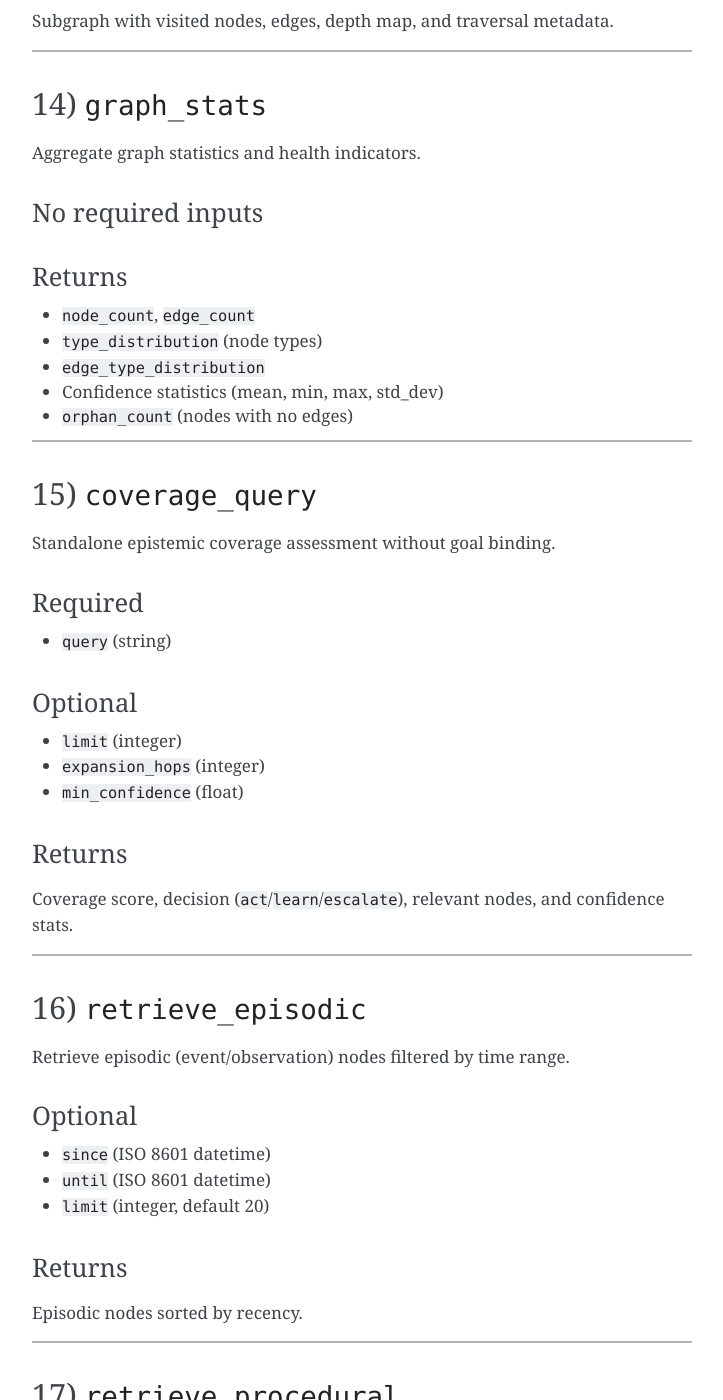
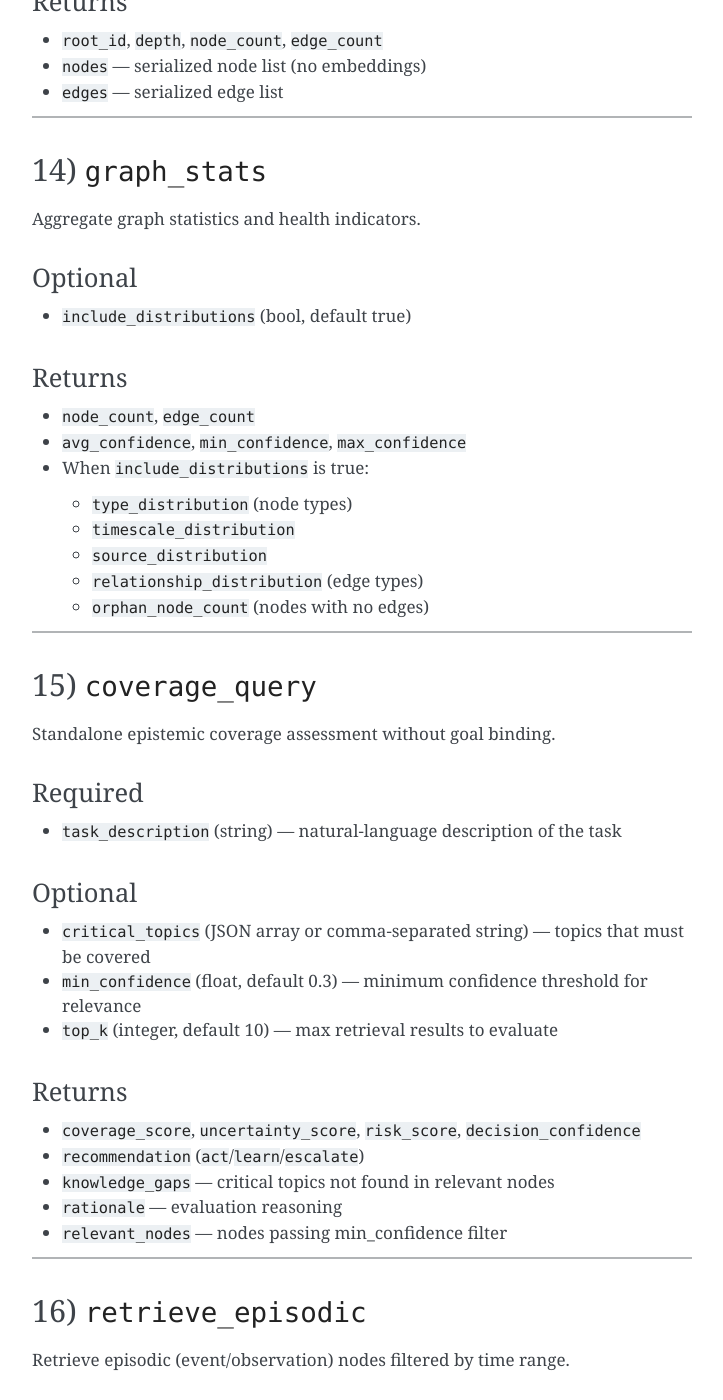
Before and after one commit to c-u-l8er/graphonomous, a Sphinx documentation site: the page built from docs/mcp-tools.md, in a window 1280 px wide and 1400 px high, scrolled down 8911 px. Shown: the whole window, without its empty margins (388-1111 px from the left). Built offline with Sphinx 7.4.7, drawn with Linux system fonts in a browser that asks for light colours; some of the changed text lies outside the part shown.

Commit message:
Update docs for v0.2.0: tool counts, parameter names, Claude Code config
- README: 21→22 tools, add delete_node/manage_edge to list, add Claude Code
  .mcp.json config, fix npm smoke test version, update license to Apache-2.0
- docs/mcp-tools.md: fix parameter names to match actual code for
  graph_traverse, graph_stats, coverage_query, retrieve_episodic,
  retrieve_procedural, learn_from_feedback, learn_detect_novelty,
  learn_from_interaction
- docs/faq.md: expand node types (3→6), edge types (5→16), add
  consolidation pipeline stages
- docs/quickstart.md: fix build-from-source to use mix release instead of
  escript.build, add Claude Code config section
- npm/README.md: add Claude Code .mcp.json configuration
- AGENTS.md: add 3 new node types, update EXLA status

Co-Authored-By: Claude Opus 4.6 <noreply@anthropic.com>

```diff
--- a/docs/mcp-tools.md
+++ b/docs/mcp-tools.md
@@ -317,15 +317,17 @@ Execute one survey + triage + dispatch cycle.
 BFS walk from a starting node with depth and relationship filters.
 
 ### Required
-- `start_node_id` (string)
+- `node_id` (string) — starting node ID
 
 ### Optional
-- `max_depth` (integer, default 3)
-- `relationship_types` (comma-separated string, e.g. `"causal,supports"`)
-- `include_content` (bool, default true)
+- `depth` (integer, default 2, max 5)
+- `relationships` (JSON array or comma-separated string, e.g. `"[\"supports\",\"causes\"]"`)
+- `limit` (integer, default 50) — max total nodes to return
 
 ### Returns
-Subgraph with visited nodes, edges, depth map, and traversal metadata.
+- `root_id`, `depth`, `node_count`, `edge_count`
+- `nodes` — serialized node list (no embeddings)
+- `edges` — serialized edge list
 
 ---
 
@@ -333,14 +335,18 @@ Subgraph with visited nodes, edges, depth map, and traversal metadata.
 
 Aggregate graph statistics and health indicators.
 
-### No required inputs
+### Optional
+- `include_distributions` (bool, default true)
 
 ### Returns
 - `node_count`, `edge_count`
-- `type_distribution` (node types)
-- `edge_type_distribution`
-- Confidence statistics (mean, min, max, std_dev)
-- `orphan_count` (nodes with no edges)
+- `avg_confidence`, `min_confidence`, `max_confidence`
+- When `include_distributions` is true:
+  - `type_distribution` (node types)
+  - `timescale_distribution`
+  - `source_distribution`
+  - `relationship_distribution` (edge types)
+  - `orphan_node_count` (nodes with no edges)
 
 ---
 
@@ -349,15 +355,19 @@ Aggregate graph statistics and health indicators.
 Standalone epistemic coverage assessment without goal binding.
 
 ### Required
-- `query` (string)
+- `task_description` (string) — natural-language description of the task
 
 ### Optional
-- `limit` (integer)
-- `expansion_hops` (integer)
-- `min_confidence` (float)
+- `critical_topics` (JSON array or comma-separated string) — topics that must be covered
+- `min_confidence` (float, default 0.3) — minimum confidence threshold for relevance
+- `top_k` (integer, default 10) — max retrieval results to evaluate
 
 ### Returns
-Coverage score, decision (`act`/`learn`/`escalate`), relevant nodes, and confidence stats.
+- `coverage_score`, `uncertainty_score`, `risk_score`, `decision_confidence`
+- `recommendation` (`act`/`learn`/`escalate`)
+- `knowledge_gaps` — critical topics not found in relevant nodes
+- `rationale` — evaluation reasoning
+- `relevant_nodes` — nodes passing min_confidence filter
 
 ---
 
@@ -366,12 +376,12 @@ Coverage score, decision (`act`/`learn`/`escalate`), relevant nodes, and confide
 Retrieve episodic (event/observation) nodes filtered by time range.
 
 ### Optional
-- `since` (ISO 8601 datetime)
-- `until` (ISO 8601 datetime)
+- `since` (ISO 8601 datetime) — only return episodes after this time
 - `limit` (integer, default 20)
 
 ### Returns
-Episodic nodes sorted by recency.
+- `count`, `since`
+- `episodes` — serialized episodic nodes sorted by recency
 
 ---
 
@@ -380,14 +390,15 @@ Episodic nodes sorted by recency.
 Semantic search scoped to procedural (how-to) nodes.
 
 ### Required
-- `query` (string)
+- `task` (string) — natural-language task description
 
 ### Optional
 - `limit` (integer, default 10)
-- `min_confidence` (float)
 
 ### Returns
-Procedural nodes with extracted steps from content.
+- `task`, `count`
+- `procedures` — ranked procedural nodes with similarity scores
+- `steps` — extracted numbered/bulleted steps from content (up to 20)
 
 ---
 
@@ -397,16 +408,16 @@ Process explicit feedback (positive/negative/correction) on a node.
 
 ### Required
 - `node_id` (string)
-- `feedback_type` (`positive` | `negative` | `correction`)
+- `feedback` (`positive` | `negative` | `correction`)
 
 ### Optional
-- `correction` (string — required when `feedback_type` is `correction`)
-- `source` (string)
+- `correction` (string — required when `feedback` is `correction`)
+- `reason` (string) — reason for the feedback
 
 ### Behavior
-- `positive` → `learn_from_outcome` with status `success`
-- `negative` → `learn_from_outcome` with status `failure`
-- `correction` → directly updates node content via `update_node`
+- `positive` → `learn_from_outcome` with status `success` (increases confidence)
+- `negative` → `learn_from_outcome` with status `failure` (decreases confidence)
+- `correction` → directly updates node content and resets confidence to 0.6
 
 ---
 
@@ -418,11 +429,14 @@ Check whether a query represents novel knowledge not yet in the graph.
 - `query` (string)
 
 ### Optional
-- `threshold` (float, default 0.35)
+- `threshold` (float, default 0.35, range 0.0–1.0) — similarity below this is novel
+- `limit` (integer, default 5) — max nearest nodes to return
 
 ### Returns
 - `is_novel` (bool)
 - `novelty_score` (float, 0.0–1.0)
+- `max_similarity` (float)
+- `threshold` (float)
 - `nearest_nodes` with similarity scores
 
 ---
@@ -436,15 +450,20 @@ Full learning pipeline for a user-model interaction.
 - `model_response` (string)
 
 ### Optional
-- `context` (JSON string)
-- `novelty_threshold` (float, default 0.35)
+- `context` (JSON string) — session context (e.g. agent_id, session_id)
+- `extract_claims` (bool, default true) — whether to extract semantic claims
 
 ### Pipeline
-1. Novelty check on user message
+1. Novelty check on user message (threshold 0.4)
 2. Store episodic node for the interaction
-3. Extract semantic claims from response sentences
+3. Extract semantic claims from response sentences (up to 5)
 4. Create `derived_from` edges to episodic node
 5. Link to nearest existing nodes
+
+### Returns
+- `is_novel`, `novelty_score`
+- `learned_count`, `learned_node_ids`
+- `edges_created`, `episodic_node_id`, `claim_count`
 
 ---
 
```
Also changed, not shown: AGENTS.md (+4 -1 lines), README.md (+39 -11 lines), docs/faq.md (+22 -9 lines), docs/quickstart.md (+17 -2 lines), npm/README.md.
